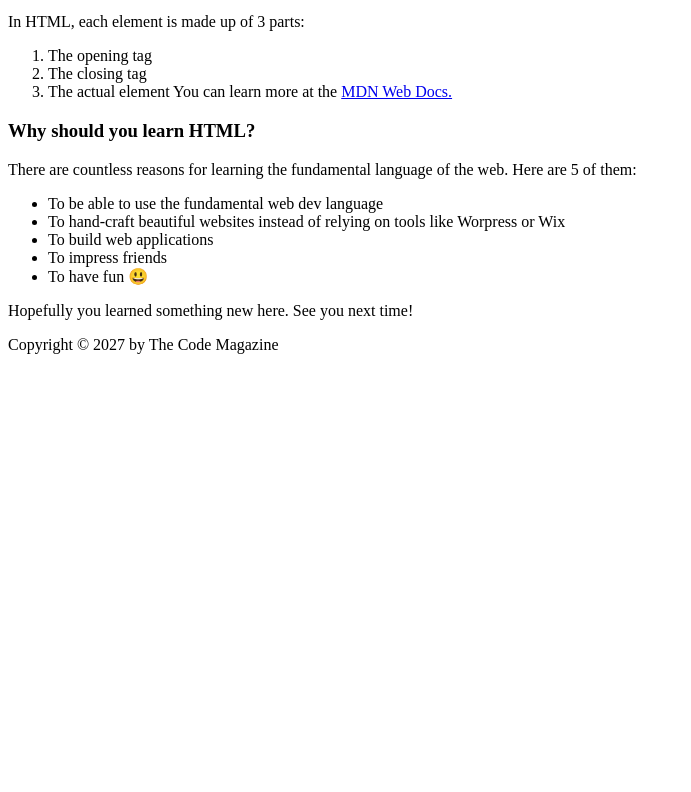
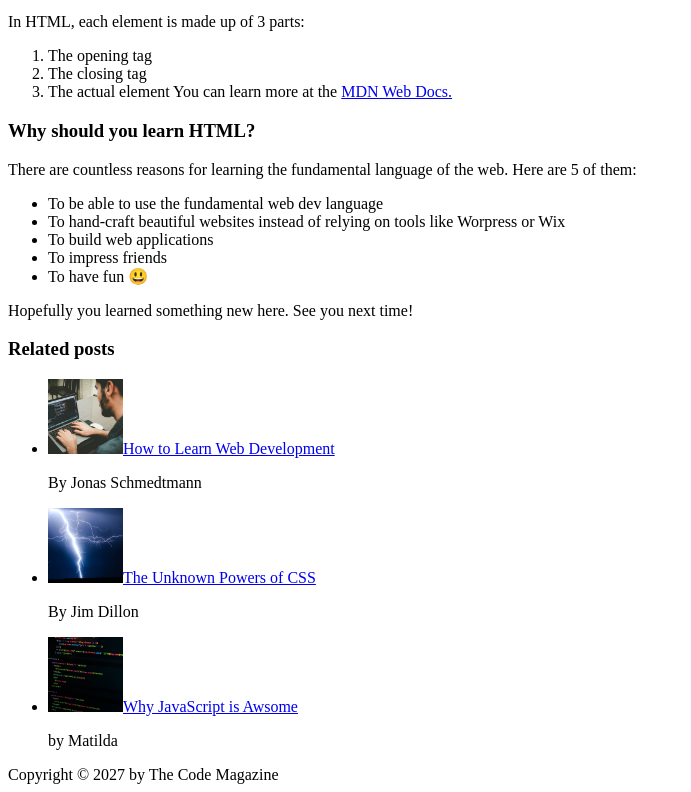
Before and after one commit to Kenan-Kadic/html-fundamentals, a plain HTML site: page index.html in a window 1280 px wide. Shown: the part 656-1448 px from the top of the page, without its empty margins (0-691 px from the left). Before the commit the page ends 1018 px from the top, so only its background shows below. Drawn offline with Linux system fonts and the light colour scheme.

Commit message:
update to coding challange

```diff
--- a/index.html
+++ b/index.html
@@ -33,7 +33,7 @@
         <h2>The Basic Language of the Web: HTML</h2>
 
         <img
-          src="laura-jones.jpg"
+          src="img/laura-jones.jpg"
           alt="Image of the author of article"
           width="50"
           height="50"
@@ -43,7 +43,7 @@
         <!-- attributes like src are pieces of data we can use to describe elements -->
         <!-- ALT helps people who can not see know what a picture is about -->
         <img
-          src="post-img.jpg"
+          src="img/post-img.jpg"
           alt="HTML code on a screen"
           width="500"
           height="200"
@@ -107,6 +107,18 @@
       </ul>
       <p>Hopefully you learned something new here. See you next time!</p>
     </article>
+    <!-- Aside is aside information that is related to the main article but not part of it--it can be a sidebar -->
+    <aside>
+      <h3>Related posts</h3>
+      <ul>
+        <li><img src="img/related-1.jpg" alt="man coding on computer" width="75" height="75"></img><a href="#">How to Learn Web Development</a></li>
+        <p>By Jonas Schmedtmann</p>
+      <li><img src="img/related-2.jpg" alt="Lightning bolt" width="75" height="75"><a href="#">The Unknown Powers of CSS</a>
+        <p>By Jim Dillon</p>
+      <li><img src="img/related-3.jpg" alt="Code on computer screen" width="75" height="75"><a href="#">Why JavaScript is Awsome</a></li>
+      <p>by Matilda</p>
+      </ul>
+    </aside>
 
     <footer>Copyright &copy; 2027 by The Code Magazine</footer>
   </body>
@@ -115,3 +127,7 @@
 <!-- STRONG and EM are the reason why things are done...to make them strongly appear and emphasize the italic text--Welcome to HTML5 -->
 
 <!-- all text should be in some form of an element -->
+
+<!--HTML5 brought SEMANTIC HTML is to consider what an element means instead of how it looks on page. STRONG instead of b and EM instead of the small i. Also notice how you used nav instead of div -the nav box implies a meaning not just a generic div.-->
+
+<!-- Semantic HTML helps with SEO Search Engine Optimization-->
```
Also changed, not shown: img/challenges.jpg (renamed from challenges.jpg), img/laura-jones.jpg (renamed from laura-jones.jpg), img/post-img.jpg (renamed from post-img.jpg), img/related-1.jpg (renamed from related-1.jpg), img/related-2.jpg (renamed from related-2.jpg), img/related-3.jpg (renamed from related-3.jpg).
